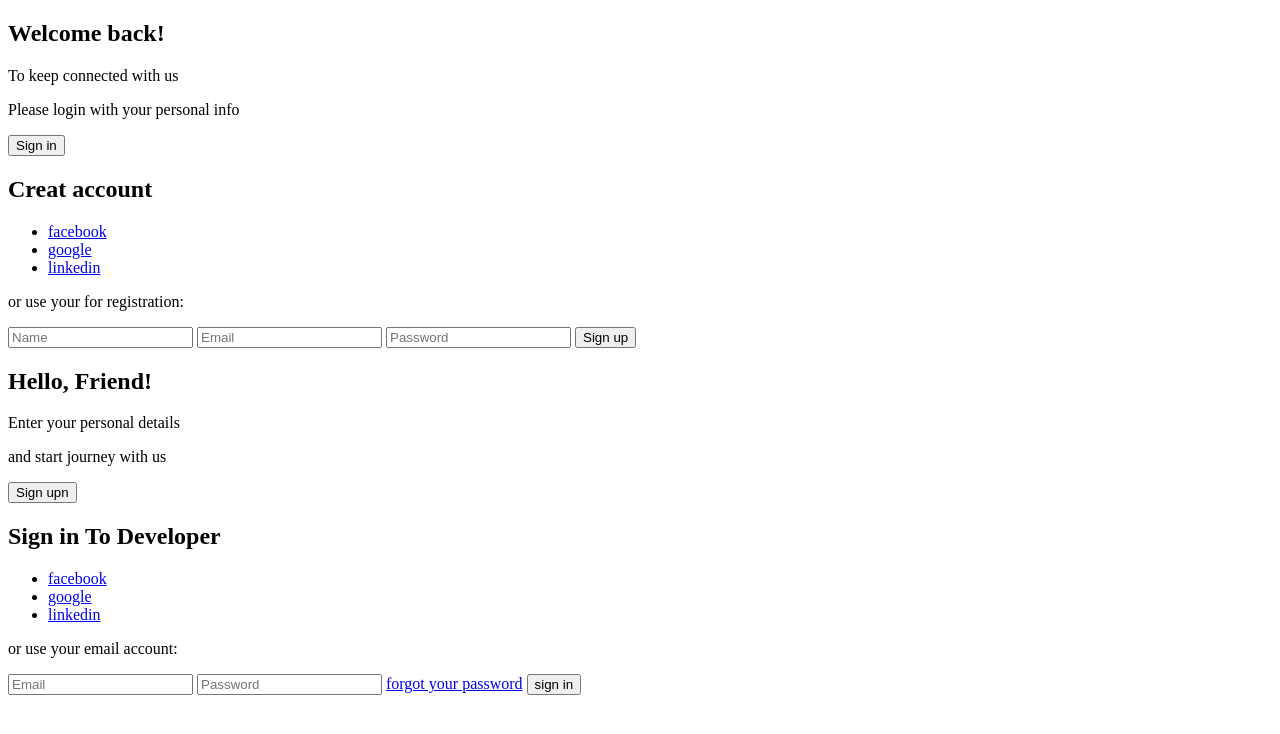
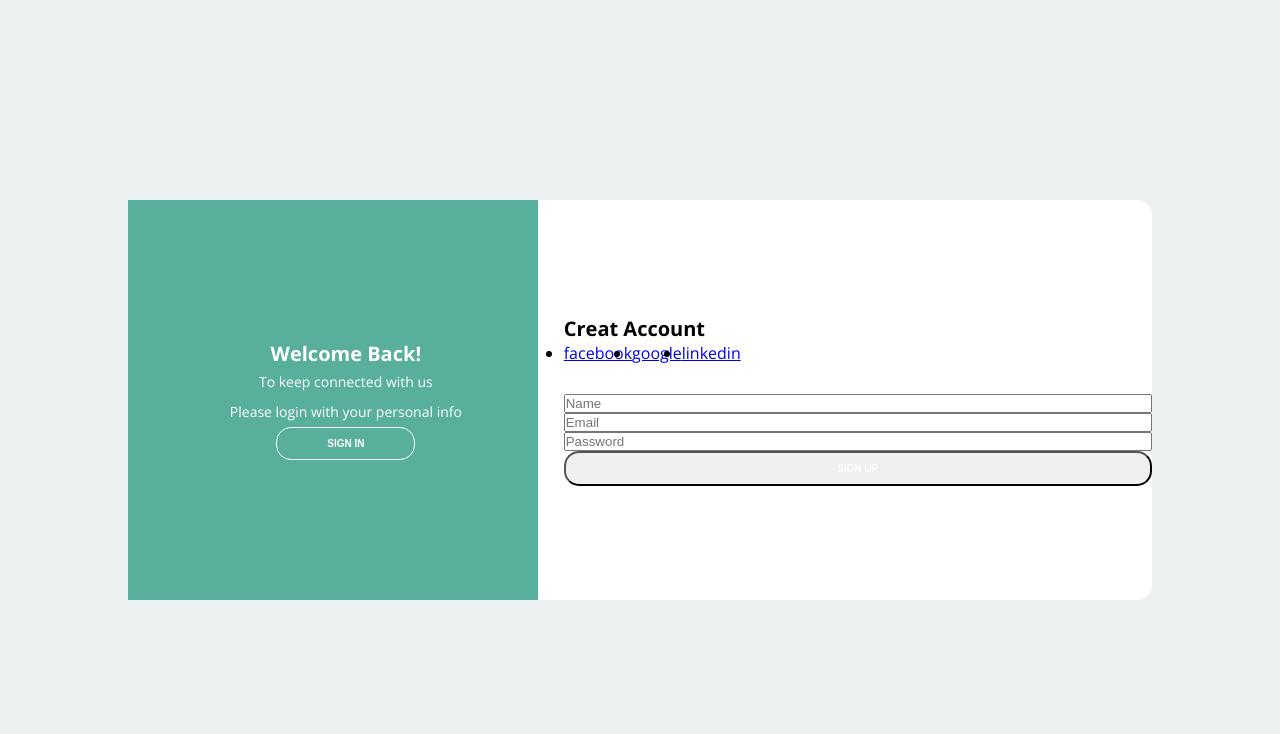
Before and after one commit to JuniorMelo-Dev/ProjetoLogin, a plain HTML site: page index.html in a window 1280 px wide. Drawn offline with nearby package versions, Linux system fonts and the light colour scheme.

Commit message:
Estruturando arquivo css

```diff
--- /dev/null
+++ b/css/style.css
@@ -0,0 +1,95 @@
+@import url('https://fonts.googleapis.com/css2?family=Open+Sans:wght@300;400;700&display=swap');
+* {
+    margin: 0;
+    padding: 0;
+    box-sizing: border-box;
+}
+body {
+    font-family: 'Open Sans', sans-serif;
+}
+.container {
+    display: flex;
+    justify-content: center;
+    align-items: center;
+    height: 100vh;
+    background-color: #ecf0f1;
+}
+
+.content {
+    background-color: #fff;
+    border-radius: 15px;
+    width: 80%;
+    height: 50%;
+    justify-content: space-between;
+    align-items: center;
+    position: relative;
+}
+.content::before {
+    content: "";
+    position: absolute;
+    background-color: #58af9b;
+    width: 40%;
+    height: 100%;
+}
+
+.title {
+    font-size: 20px;
+    font-weight: bold;
+    text-transform: capitalize;
+}
+.title-primary {
+    color: #fff;
+}
+
+.description {
+    font-size: 14px;
+    font-weight: 300;
+    color: #fff;
+    line-height: 30px;
+}
+
+.btn {
+    border-radius: 15px;
+    text-transform: uppercase;
+    color: #fff;
+    font-size: 10px;
+    padding: 10px 50px;
+    cursor: pointer;
+    font-weight: bold;
+}
+.btn-primary {
+    background-color: transparent;
+    border: 1px solid #fff;
+}
+.btn-primary:hover {
+    background-color: #fff;
+    color: #58af9b;
+}
+
+.first-content {
+    display: flex;
+}
+
+.first-colunn {
+    text-align: center;
+    flex: 1 0 auto;
+    z-index: 10;
+}
+
+.second-colunn {
+    flex: 2 0 auto;
+}
+
+.list-social-media {
+    display: flex;
+}
+
+.form {
+    display: flex;
+    flex-direction: column;
+}
+
+.second-content {
+    position: absolute;
+    display: none;
+}
--- a/index.html
+++ b/index.html
@@ -5,20 +5,21 @@
     <meta http-equiv="X-UA-Compatible" content="IE=edge">
     <meta name="viewport" content="width=device-width, initial-scale=1.0">
     <title>Login</title>
+    <link rel="stylesheet" href="css/style.css">
 </head>
 <body>
     <div class="container">
         <div class="content first-content">
             <div class="first-colunn">
-                <h2 class="title">Welcome back!</h2>
+                <h2 class="title title-primary">Welcome back!</h2>
                 <p class="description">To keep connected with us</p>
                 <p class="description">Please login with your personal info</p>
-                <button class="btn">Sign in</button>
+                <button class="btn btn-primary">Sign in</button>
             </div>
             <div class="second-colunn">
                 <h2 class="title">Creat account</h2>
                 <div class="social-media">
-                    <ul>
+                    <ul class="list-social-media">
                         <li><a href="#">facebook</a></li>
                         <li><a href="#">google</a></li>
                         <li><a href="#">linkedin</a></li>
```
